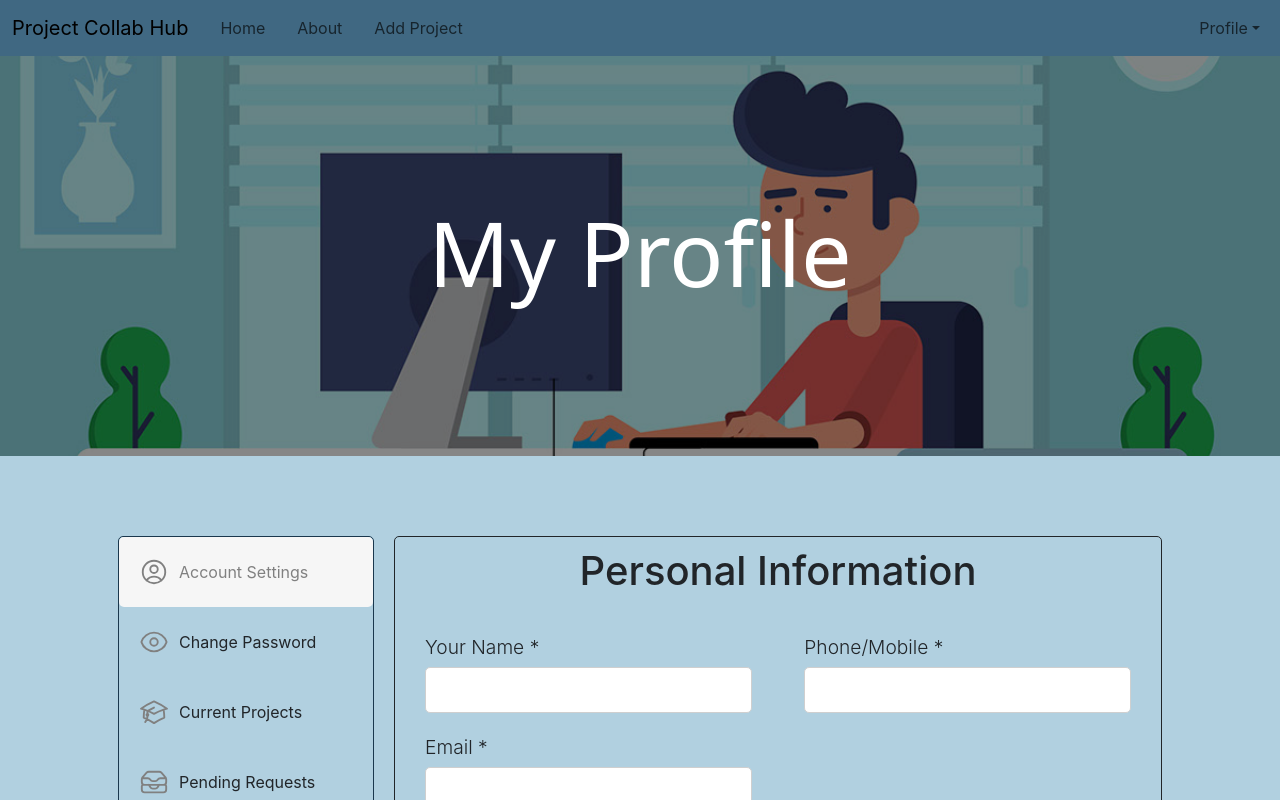
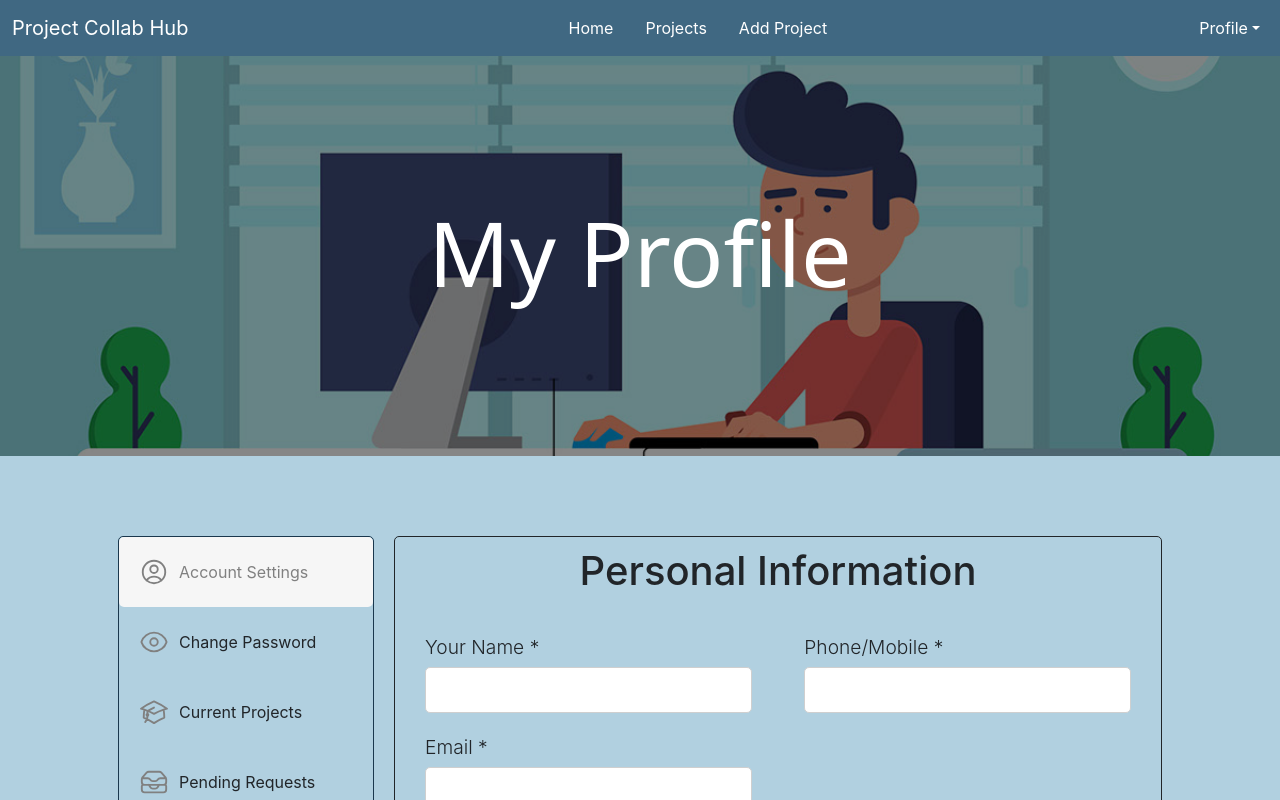
Before and after one commit to mudit129/Project-Collab, a React (Create React App) app in the folder frontend/: page /user/accountsettings in a window 1280 px wide. Shown: the top 800 px of the page. Built offline with nearby package versions, Linux system fonts and the light colour scheme.

Commit message:
Navbar and Button

```diff
--- a/frontend/src/components/HomePages/AboutUs.js
+++ b/frontend/src/components/HomePages/AboutUs.js
@@ -38,6 +38,7 @@ const AboutUsSection = () => {
               to="https://www.iitkgp.ac.in/department/AE/faculty/ae-mira"
               target="_blank"
               rel="noopener noreferrer"
+              style={{ textDecoration: "none" }}
             >
               <h5 style={{ color: "#1A374D" }}>Professor Mira Mitra</h5>
             </Link>
@@ -57,6 +58,7 @@ const AboutUsSection = () => {
               to="https://www.linkedin.com/in/sunidhi-tiwari-3a3072201/"
               target="_blank"
               rel="noopener noreferrer"
+              style={{ textDecoration: "none" }}
             >
               <h5 style={{ color: "#1A374D" }}>Sunidhi Tiwari</h5>
             </Link>
@@ -76,6 +78,7 @@ const AboutUsSection = () => {
               to="https://www.linkedin.com/in/mudit-bhugari-35b1101a6/"
               target="_blank"
               rel="noopener noreferrer"
+              style={{ textDecoration: "none" }}
             >
               <h5 style={{ color: "#1A374D" }}>Mudit Kumar Bhugari</h5>
             </Link>
--- a/frontend/src/components/HomePages/FAQs.js
+++ b/frontend/src/components/HomePages/FAQs.js
@@ -19,9 +19,9 @@ const FAQs = () => {
         <div className="container mx-5" style={{ width: "80%" }}>
           <h4 style={{ color: "#406882" }}>How do I submit a project?</h4>
           <p style={{ color: "#1A374D" }}>
-            To submit a project, navigate to the Projects page and click on the
-            "Add Projects" button. Fill out the required information in the
-            pop-up form and submit your project proposal.
+            To submit a project, click on the "Add Projects" button. Fill out
+            the required information in the pop-up form and submit your project
+            proposal.
           </p>
 
           <h4 style={{ color: "#406882" }}>
--- a/frontend/src/components/Navbar.js
+++ b/frontend/src/components/Navbar.js
@@ -42,7 +42,11 @@ const Navbar = (props) => {
       style={{ background: "#406882" }}
     >
       <div className="container-fluid">
-        <Link className="navbar-brand" to="/">
+        <Link
+          className="navbar-brand"
+          to="/"
+          style={{ textDecoration: "none", color: "white" }}
+        >
           Project Collab Hub
         </Link>
         <button
@@ -57,7 +61,7 @@ const Navbar = (props) => {
           <span className="navbar-toggler-icon"></span>
         </button>
         <div className="collapse navbar-collapse" id="navbarSupportedContent">
-          <ul className="navbar-nav me-auto mb-2 mb-lg-0">
+          <ul className="navbar-nav mx-auto mb-2 mb-lg-0 text-center">
             <li className="nav-item mx-2">
               <Link
                 className={`nav-link ${
@@ -65,6 +69,7 @@ const Navbar = (props) => {
                 }`}
                 aria-current="page"
                 to="/"
+                style={{ textDecoration: "none", color: "white" }}
               >
                 Home
               </Link>
@@ -72,11 +77,12 @@ const Navbar = (props) => {
             <li className="nav-item mx-2">
               <Link
                 className={`nav-link ${
-                  location.pathname === "/about" ? "active" : ""
+                  location.pathname === "/allProjects" ? "active" : ""
                 }`}
-                to="/about"
+                to="/allProjects"
+                style={{ textDecoration: "none", color: "white" }}
               >
-                About
+                Projects
               </Link>
             </li>
             <li className="nav-item mx-2">
@@ -85,6 +91,7 @@ const Navbar = (props) => {
                   location.pathname === "/addProject" ? "active" : ""
                 }`}
                 to="/addProject"
+                style={{ textDecoration: "none", color: "white" }}
               >
                 Add Project
               </Link>
@@ -114,6 +121,7 @@ const Navbar = (props) => {
                     role="button"
                     data-bs-toggle="dropdown"
                     aria-expanded="false"
+                    style={{ textDecoration: "none", color: "white" }}
                   >
                     {name}
                   </Link>
@@ -125,12 +133,20 @@ const Navbar = (props) => {
                     {!localStorage.getItem("token") ? (
                       <>
                         <li>
-                          <Link className="dropdown-item" to="/login">
+                          <Link
+                            className="dropdown-item"
+                            to="/login"
+                            style={{ textDecoration: "none", color: "white" }}
+                          >
                             Login
                           </Link>
                         </li>
                         <li>
-                          <Link className="dropdown-item" to="/signup">
+                          <Link
+                            className="dropdown-item"
+                            to="/signup"
+                            style={{ textDecoration: "none", color: "white" }}
+                          >
                             Signup
                           </Link>
                         </li>
@@ -141,6 +157,7 @@ const Navbar = (props) => {
                           <Link
                             className="dropdown-item"
                             to="/user/accountsettings"
+                            style={{ textDecoration: "none", color: "#1A374D" }}
                           >
                             Profile Details
                           </Link>
@@ -149,6 +166,7 @@ const Navbar = (props) => {
                           <Link
                             className="dropdown-item"
                             to="/user/currentprojects"
+                            style={{ textDecoration: "none", color: "#1A374D" }}
                           >
                             Current Projects
                           </Link>
@@ -157,6 +175,7 @@ const Navbar = (props) => {
                           <Link
                             className="dropdown-item"
                             to="/user/pendingrequests"
+                            style={{ textDecoration: "none", color: "#1A374D" }}
                           >
                             Pending Requests
                           </Link>
@@ -166,6 +185,7 @@ const Navbar = (props) => {
                             className="dropdown-item"
                             to="/"
                             onClick={handleLogout}
+                            style={{ textDecoration: "none", color: "#1A374D" }}
                           >
                             Logout
                           </Link>
--- a/frontend/src/components/ProjectCard.js
+++ b/frontend/src/components/ProjectCard.js
@@ -12,16 +12,29 @@ const ProjectCard = (props) => {
         <div className="card-body">
           <h5 className="card-title">{props.title}</h5>
           <p className="card-text">{props.desc}</p>
+          <div className="d-flex">
             <button
               className="btn btn-primary"
               onClick={() => navigate(`/projectdetails/${props.id}`)}
             >
               Read More
             </button>
+            <button
+              className="btn btn-success"
+              onClick={() => handleApprove(props.id)}
+            >
+              Approve
+            </button>
+          </div>
         </div>
       </div>
     </div>
   );
+
+  function handleApprove(id) {
+    // Handle approval logic here
+    console.log(`Project with ID ${id} approved.`);
+  }
 };
 
 export default ProjectCard;
--- a/frontend/src/components/UserProfile/UserSidebar.js
+++ b/frontend/src/components/UserProfile/UserSidebar.js
@@ -24,7 +24,11 @@ const UserSidebar = ({ activepage }) => {
           <span>Account Settings</span>
         </div>
       ) : (
-        <Link to="/user/accountsettings" className="stylenone">
+        <Link
+          to="/user/accountsettings"
+          className="stylenone"
+          style={{ textDecoration: "none" }}
+        >
           <div className="s1">
             <svg
               xmlns="http://www.w3.org/2000/svg"
@@ -69,7 +73,11 @@ const UserSidebar = ({ activepage }) => {
           <span>Change Password</span>
         </div>
       ) : (
-        <Link to="/user/changepassword" className="stylenone">
+        <Link
+          to="/user/changepassword"
+          className="stylenone"
+          style={{ textDecoration: "none" }}
+        >
           <div className="s1">
             <svg
               xmlns="http://www.w3.org/2000/svg"
@@ -115,7 +123,11 @@ const UserSidebar = ({ activepage }) => {
           <span>Current Projects</span>
         </div>
       ) : (
-        <Link to="/user/currentprojects" className="stylenone">
+        <Link
+          to="/user/currentprojects"
+          className="stylenone"
+          style={{ textDecoration: "none" }}
+        >
           <div className="s1">
             <svg
               xmlns="http://www.w3.org/2000/svg"
@@ -156,7 +168,11 @@ const UserSidebar = ({ activepage }) => {
           <span>Pending Requests</span>
         </div>
       ) : (
-        <Link to="/user/pendingrequests" className="stylenone">
+        <Link
+          to="/user/pendingrequests"
+          className="stylenone"
+          style={{ textDecoration: "none" }}
+        >
           <div className="s1">
             <svg
               xmlns="http://www.w3.org/2000/svg"
```
Lines whose indentation alone changed are shown as unchanged.
